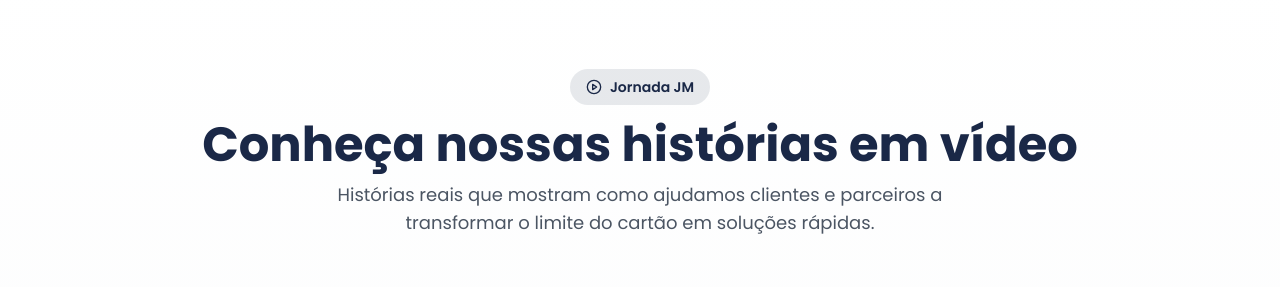
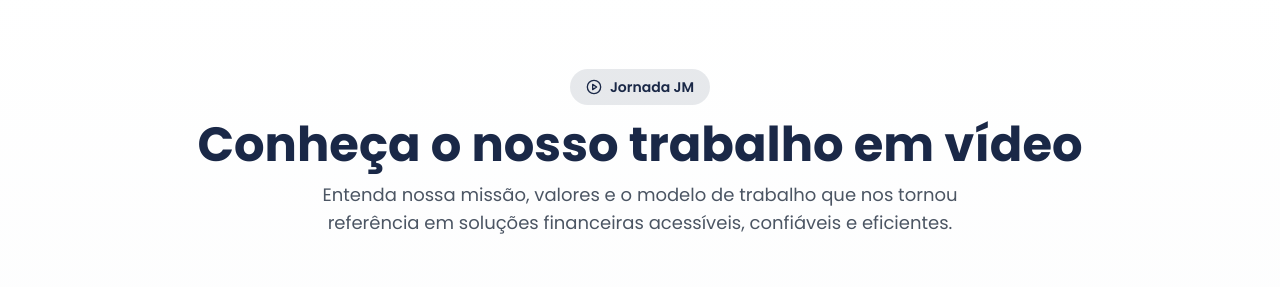
Before and after one commit to mvpslopes/jm-solucoes-credito, a React (Vite) app: page / in a window 1280 px wide. Shown: the part 3320-3607 px from the top of the page. Built offline with nearby package versions, Linux system fonts and the light colour scheme.

Commit message:
Refine Jornada JM copy and layout

```diff
--- a/src/components/Journey.tsx
+++ b/src/components/Journey.tsx
@@ -28,10 +28,10 @@ export function Journey() {
             Jornada JM
           </div>
           <h2 className="text-3xl sm:text-4xl md:text-5xl font-bold text-[#1a2847] mb-3">
-            Conheça nossas histórias em vídeo
+            Conheça o nosso trabalho em vídeo
           </h2>
           <p className="text-gray-600 text-base sm:text-lg max-w-2xl mx-auto">
-            Histórias reais que mostram como ajudamos clientes e parceiros a transformar o limite do cartão em soluções rápidas.
+            Entenda nossa missão, valores e o modelo de trabalho que nos tornou referência em soluções financeiras acessíveis, confiáveis e eficientes.
           </p>
         </div>
 
```
Also changed, not shown: src/components/Hero.tsx (line endings or trailing spaces).
